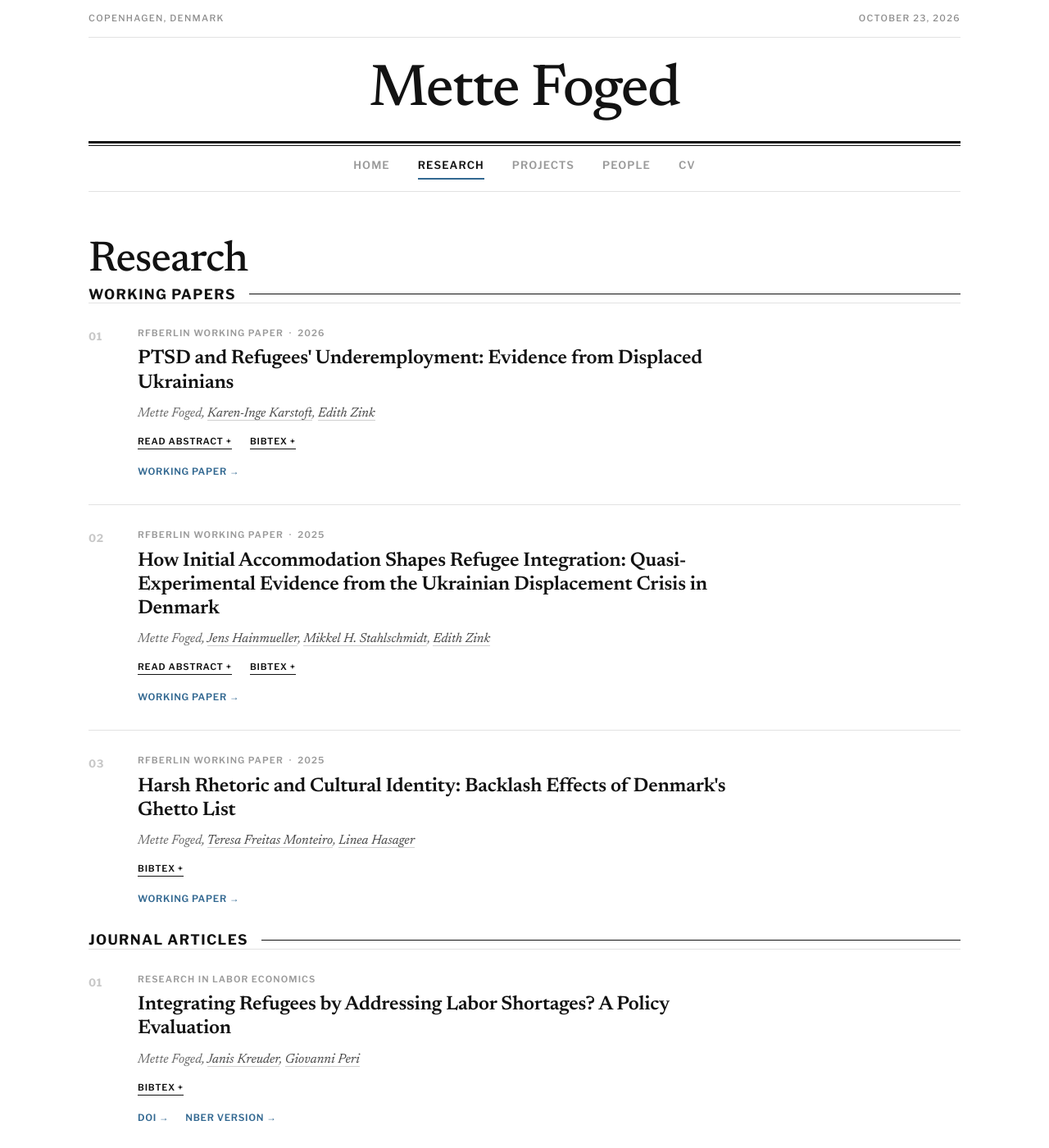
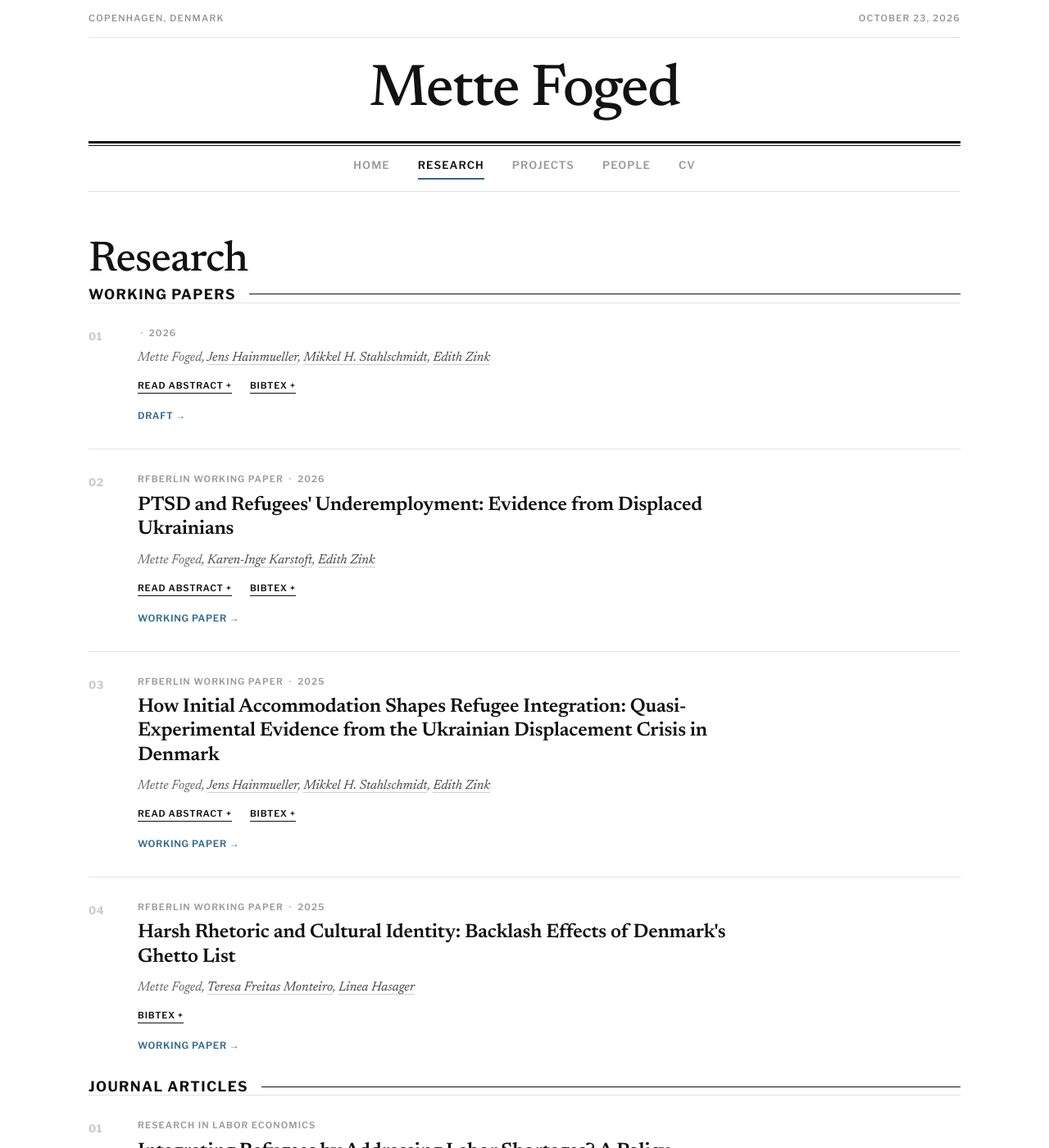
Before and after one commit to mettefoged/mettefoged.github.io, a Jekyll site: the page built from _pages/research.md, in a window 1280 px wide and 1400 px high. Shown: the whole window at 82% size. Built offline with Jekyll 4.4.1, drawn with Linux system fonts in a browser that asks for light colours; part of the change alters nothing that is shown.

Commit message:
Add new working paper on refugee hosting
Added a new working paper entry on private hosting of refugees, including authors, bibtex citation, summary, and links.

```diff
--- a/_data/research.yml
+++ b/_data/research.yml
@@ -6,6 +6,27 @@
 sections:
   - title: "Working papers"
     items:
+      - title: ""
+        year: 2026
+        venue: ""
+        authors:
+          - name: "Mette Foged"
+          - key: "jens_hainmueller"
+          - key: "mikkel_stahlschmidt"
+          - key: "edith_zink"
+        bibtex: |
+          @techreport{foged2026hosts,
+            author      = {Foged, Mette and Hainmueller, Jens and Stahlschmidt, Mikkel Hahn and Zink, Edith},
+            title       = {Who Opens Their Homes to Refugees? Social ties and capacity during the Ukrainian refugee crisis},
+            year        = {2026},
+            institution={Stanford)},
+            type        = {Draft}
+          }
+        summary: "Private hosting of refugees is a high-cost prosocial behaviour: households share their homes for months. Whether it can scale during displacement crises depends on who steps forward, but population-level evidence is scarce because hosts are rarely identifiable in the full population. Using Denmark’s linked address, population and housing registers, we identify about 3,900 households that privately hosted Ukrainian refugees after Russia’s 2022 invasion and compare them to all other households. Hosting is highly selective along two margins. Ukrainian-linked households are far more likely to host, and workplace exposure to Ukrainians is associated with hosting. Hosts also come disproportionately from larger households in spacious homes. Selection on socioeconomic resources, including owneroccupation, is concentrated among non-Ukrainian hosts, whereas Ukrainian-linked households host across the income distribution. The findings clarify when private hosting can provide flexible civic reception capacity during displacement shocks."
+        links:
+          - label: "Draft"
+            url: "https://j-hai.github.io/assets/pdf/hostingden.pdf"
+
       - title: "PTSD and Refugees' Underemployment: Evidence from Displaced Ukrainians"
         year: 2026
         venue: "RFBerlin Working Paper"
```
